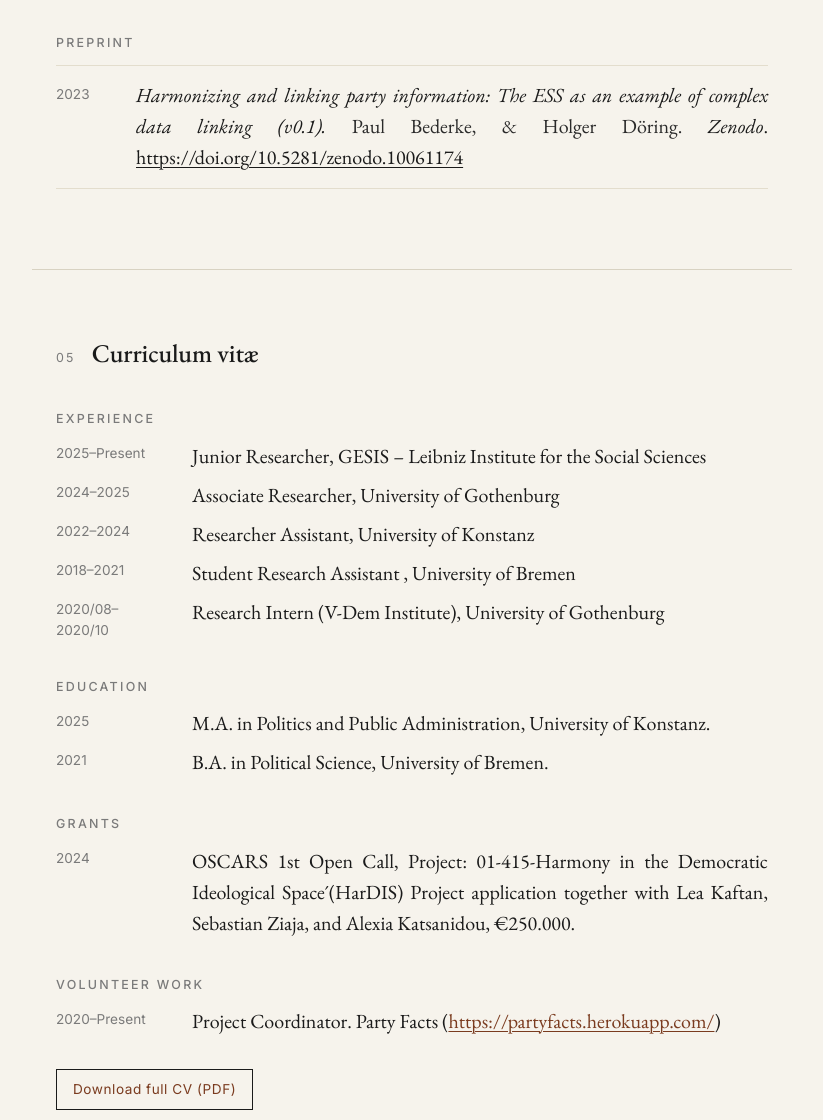
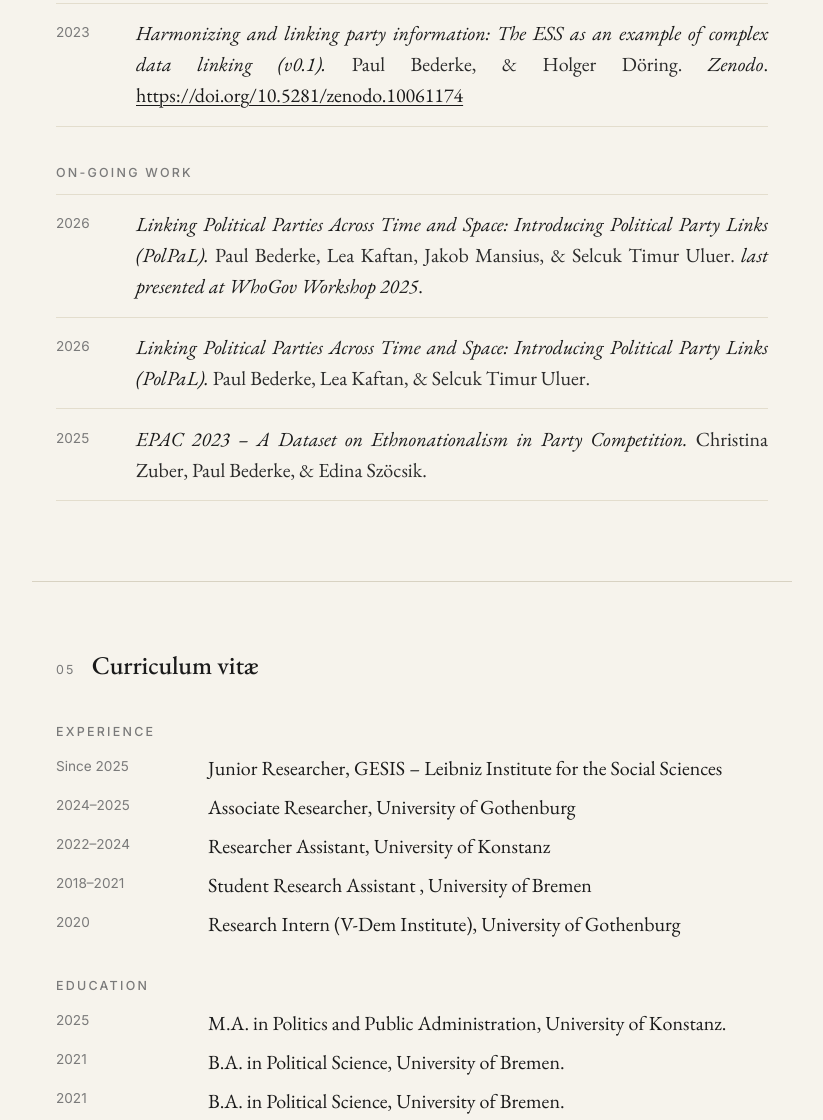
Before and after one commit to pbederke/pbederke.github.io, a plain HTML site: page index.html in a window 1280 px wide. Shown: the part 1537-2657 px from the top of the page, without its empty margins (228-1051 px from the left). Drawn offline with nearby package versions, Linux system fonts and the light colour scheme.

Commit message:
Fix typos and improve formatting in index.html; adjust timeline layout in styles.css

```diff
--- a/index.html
+++ b/index.html
@@ -51,11 +51,11 @@
         <p>
           I am a Junior Researcher working at the intersection of
           <em>political science</em> and <em>data science</em>. My work examines
-          the apparance and linkage of political parties across social science datasets.
+          the appearance and linkage of political parties across social science datasets.
         </p>
         <p>
           Before joining GESIS – Leibniz Institute for the Social Sciences, I worked in
-          the research project Female Leadership and Effects from African Droughts (Fem‑LEAD)
+          the research project <em>Female Leadership and Effects from African Droughts</em> (Fem‑LEAD)
           at the University of Gothenburg. I hold a M.A. in Politics and Public Administration
           from the University of Konstanz.
         </p>
@@ -69,7 +69,7 @@
         <span class="section-num">02</span>
         <h2>Research</h2>
       </header>
-      <div class="grid two-col">
+      <div class="grid one-col">
         <article class="card">
           <h3>PolPaL</h3>
           <p class="meta">Ongoing &middot; with Lea Kaftan</p>
@@ -99,7 +99,7 @@
           <div>
             <span class="title">Nationalist Parties and Transnational Cleavages.</span>
             <span class="authors">Christina Zuber, Paul Bederke, & Edina Szöcsik.</span>
-            Under review.
+            <em>Under review</em>.
           </div>
         </li>
       </ol>
@@ -109,13 +109,42 @@
         <li>
           <span class="year">2023</span>
           <div>
-            <span class="title"> Harmonizing and linking party information: The ESS as an example of complex data linking (v0.1).</span>
+            <span class="title">Harmonizing and linking party information: The ESS as an example of complex data linking (v0.1).</span>
             <span class="authors">Paul Bederke, & Holger Döring.</span>
             <em>Zenodo</em>.
             <a href="https://doi.org/10.5281/zenodo.10061174">https://doi.org/10.5281/zenodo.10061174</a>
           </div>
         </li>
       </ol>
+
+      <h3 class="sub">On-Going Work</h3>
+      <ol class="pubs">
+        <li>
+          <span class="year">2026</span>
+          <div>
+            <span class="title">Linking Political Parties Across Time and Space: Introducing Political Party Links (PolPaL).</span>
+            <span class="authors">Paul Bederke, Lea Kaftan, Jakob Mansius, & Selcuk Timur Uluer.</span>
+            <em>last presented at WhoGov Workshop 2025</em>.
+          </div>
+        </li>
+
+        <li>
+          <span class="year">2026</span>
+          <div>
+            <span class="title">Linking Political Parties Across Time and Space: Introducing Political Party Links (PolPaL).</span>
+            <span class="authors">Paul Bederke, Lea Kaftan, & Selcuk Timur Uluer.</span>
+          </div>
+        </li>
+
+        <li>
+          <span class="year">2025</span>
+          <div>
+            <span class="title">EPAC 2023 – A Dataset on Ethnonationalism in Party Competition.</span>
+            <span class="authors">Christina Zuber, Paul Bederke, & Edina Szöcsik.</span>
+          </div>
+        </li>
+      </ol>
+
     </section>
 
     <hr class="rule" />
@@ -128,27 +157,28 @@
       <div class="prose">
         <h3 class="sub">Experience</h3>
         <dl class="timeline">
-          <dt>2025&ndash;Present</dt><dd>Junior Researcher, GESIS – Leibniz Institute for the Social Sciences</dd>
+          <dt>Since 2025</dt><dd>Junior Researcher, GESIS – Leibniz Institute for the Social Sciences</dd>
           <dt>2024&ndash;2025</dt><dd>Associate Researcher, University of Gothenburg</dd>
           <dt>2022&ndash;2024</dt><dd>Researcher Assistant, University of Konstanz</dd>
           <dt>2018&ndash;2021</dt><dd>Student Research Assistant , University of Bremen</dd>
-          <dt>2020/08&ndash;2020/10</dt><dd>Research Intern (V-Dem Institute), University of Gothenburg</dd>
+          <dt>2020</dt><dd>Research Intern (V-Dem Institute), University of Gothenburg</dd>
         </dl>
 
         <h3 class="sub">Education</h3>
         <dl class="timeline">
           <dt>2025</dt><dd>M.A. in Politics and Public Administration, University of Konstanz.</dd>
           <dt>2021</dt><dd>B.A. in Political Science, University of Bremen.</dd>
+          <dt>2021</dt><dd>B.A. in Political Science, University of Bremen.</dd>
         </dl>
 
         <h3 class="sub">Grants</h3>
         <dl class="timeline">
-          <dt>2024</dt><dd>OSCARS 1st Open Call, Project: 01‑415‑Harmony in the Democratic Ideological Space´(HarDIS) Project application together with Lea Kaftan, Sebastian Ziaja, and Alexia Katsanidou, €250.000.</dd>
+          <dt>2024</dt><dd>OSCARS 1st Open Call, Project: <em>01‑415‑Harmony in the Democratic Ideological Space (HarDIS)</em>. Project application together with Lea Kaftan, Sebastian Ziaja, and Alexia Katsanidou. €250.000.</dd>
         </dl>
 
         <h3 class="sub">Volunteer work</h3>
         <dl class="timeline">
-          <dt>2020&ndash;Present</dt><dd>Project Coordinator. Party Facts (<a href="https://partyfacts.herokuapp.com/">https://partyfacts.herokuapp.com/</a>)</dd>
+          <dt>Since 2020</dt><dd>Project Coordinator. Party Facts (<a href="https://partyfacts.herokuapp.com/">https://partyfacts.herokuapp.com/</a>)</dd>
         </dl>
 
         <p><a class="button" href="cv.pdf">Download full CV (PDF)</a></p>
--- a/styles.css
+++ b/styles.css
@@ -195,7 +195,7 @@ em { font-style: italic; }
 .timeline {
   display: grid;
   grid-template-columns: 7rem 1fr;
-  gap: 0.5rem 1.5rem;
+  gap: 0.5rem 2.5rem;
   margin: 0 0 1rem;
 }
 .timeline dt {
@@ -203,6 +203,7 @@ em { font-style: italic; }
   font-size: 0.85rem;
   color: #7a7a7a;
   padding-top: 0.15rem;
+  white-space: nowrap;
 }
 .timeline dd { margin: 0; text-align: justify; }
 
```
